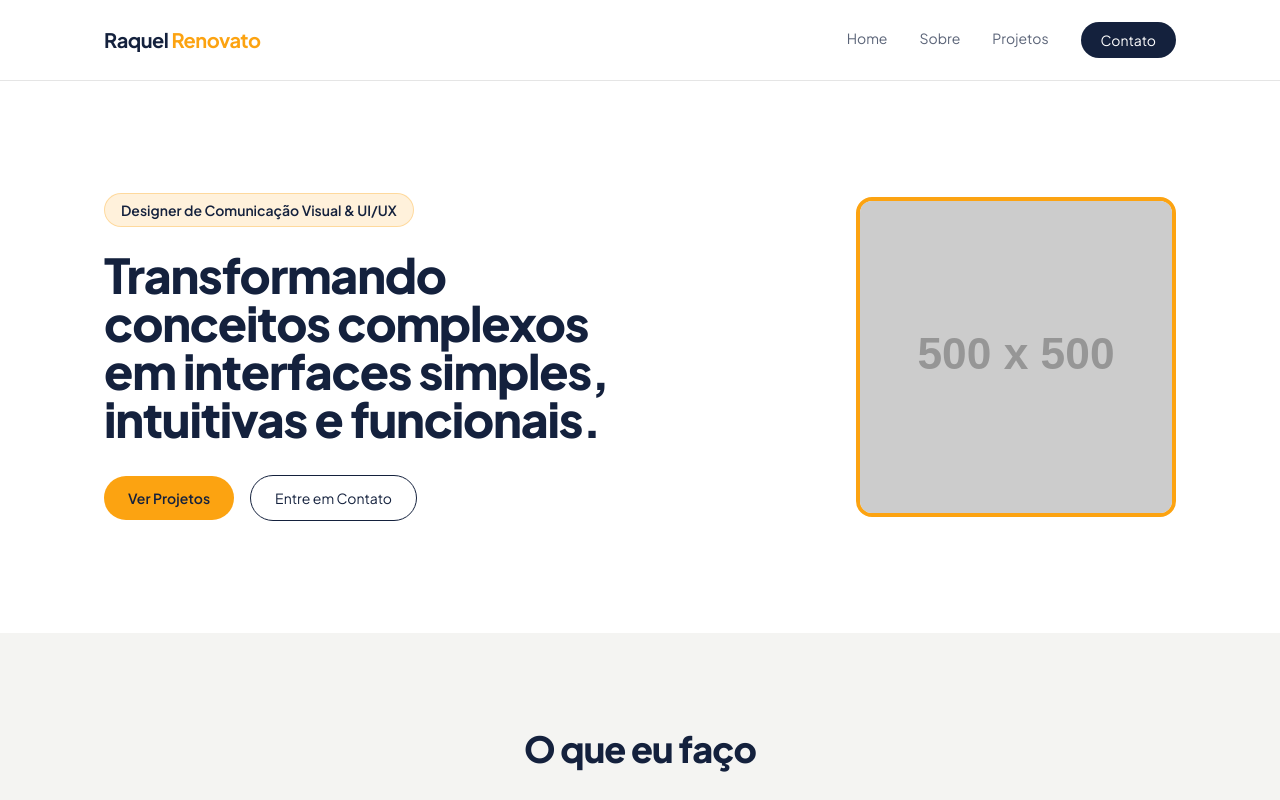
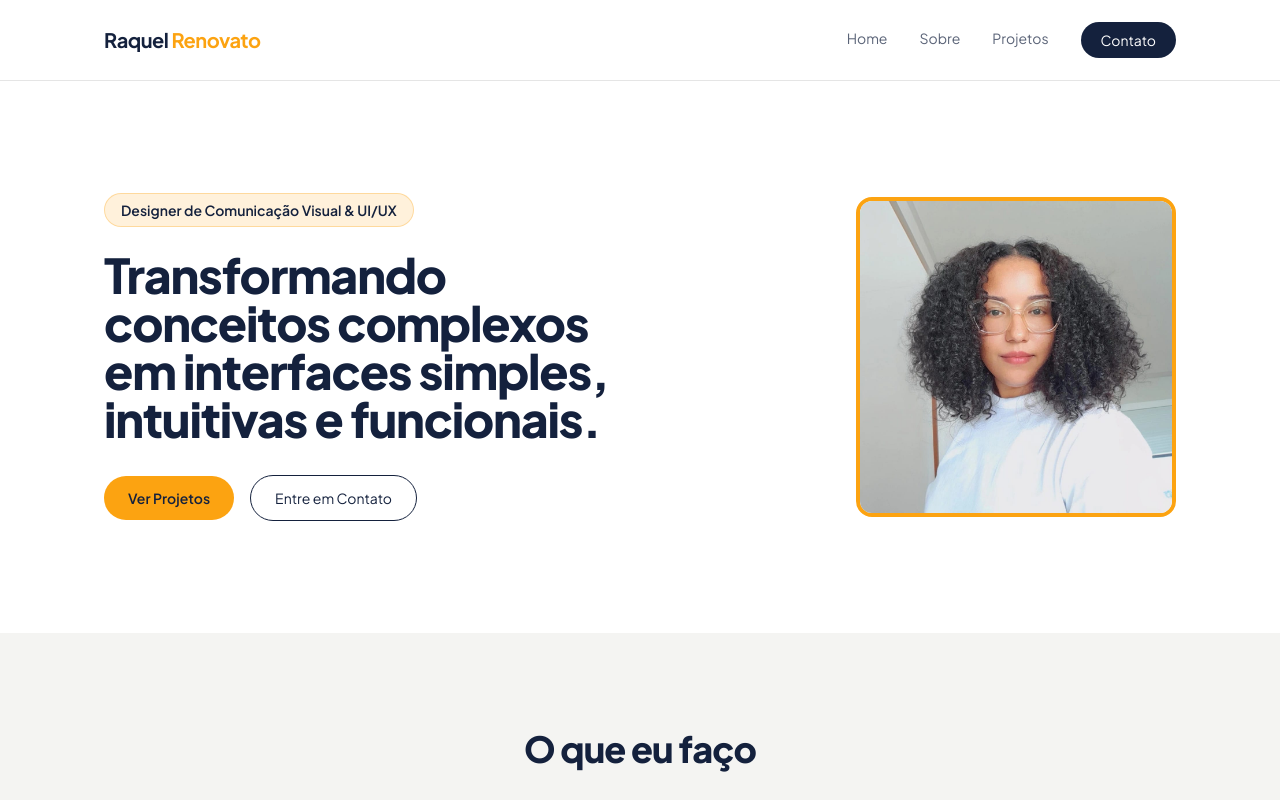
Before and after one commit to raquel-renovato/raquel-renovato-portfolio, a Next.js app: page / in a window 1280 px wide. Shown: the top 800 px of the page. Built offline with nearby package versions, Linux system fonts and the light colour scheme.

Commit message:
Update Hero.js

```diff
--- a/components/Hero.js
+++ b/components/Hero.js
@@ -27,7 +27,7 @@ export default function Hero() {
             <div className="w-56 h-56 sm:w-72 sm:h-72 lg:w-80 lg:h-80 rounded-2xl border-4 border-brand-gold overflow-hidden bg-brand-light">
               {/* eslint-disable-next-line @next/next/no-img-element */}
               <img
-                src="https://placehold.co/500x500/F4F4F2/14213D?text=Raquel+Renovato"
+               src="/img/img-perfil/foto-perfil.jpeg"
                 alt="Foto de perfil de Raquel Renovato"
                 className="w-full h-full object-cover"
               />
```
